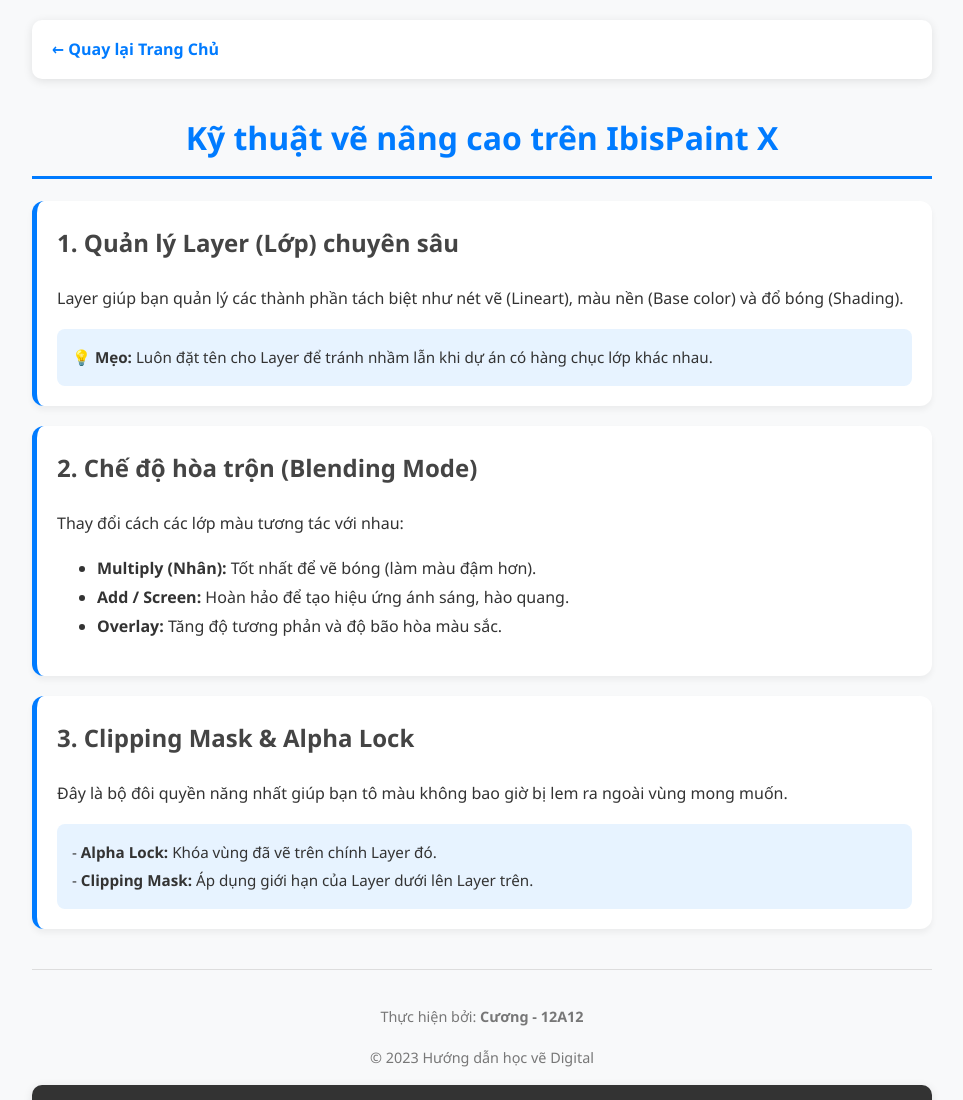
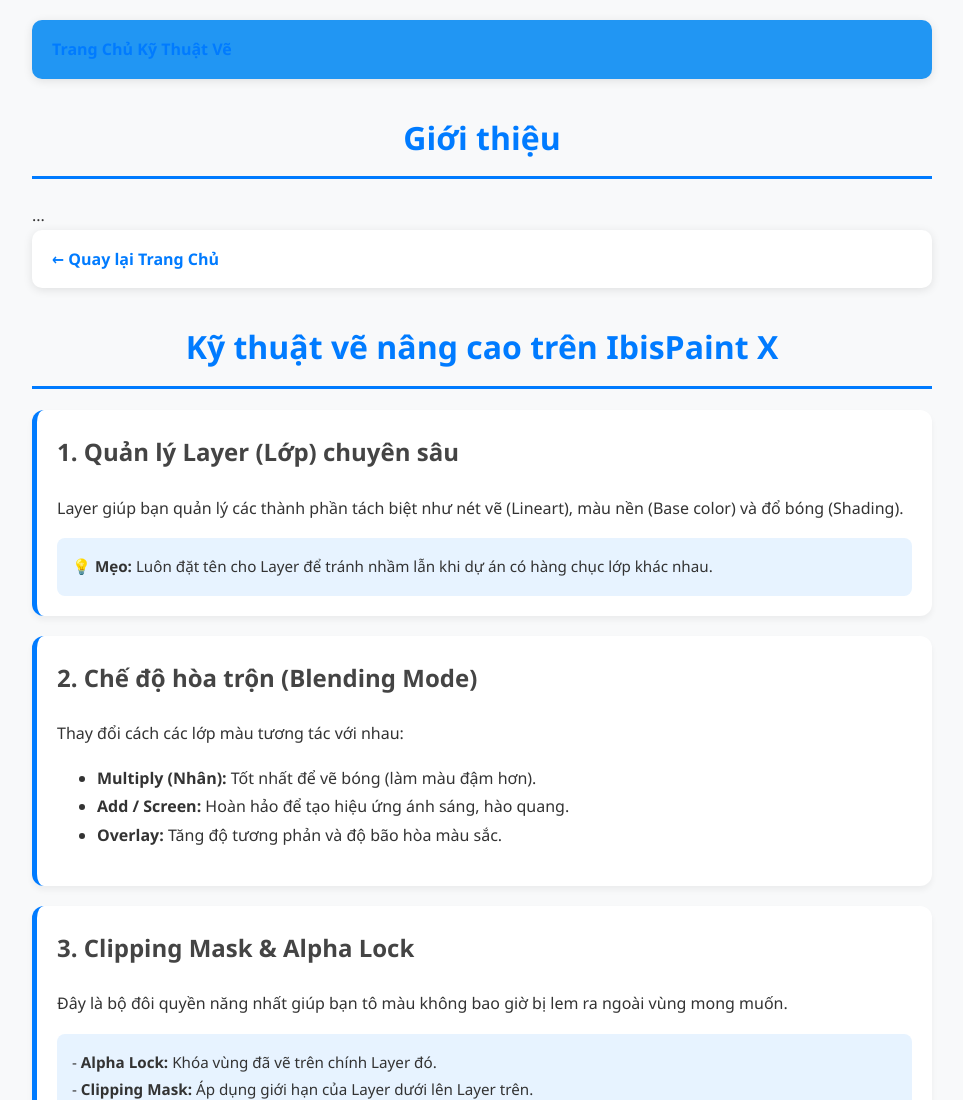
Before and after one commit to cac984819-create/b-t-u-t-con-s-0, a plain HTML site: page ky-thuat.html in a window 1280 px wide. Shown: the top 1100 px of the page, without its empty margins (158-1121 px from the left). Drawn offline with Linux system fonts and the light colour scheme.

Commit message:
Update ky-thuat.html

```diff
--- a/ky-thuat.html
+++ b/ky-thuat.html
@@ -87,6 +87,24 @@
     </style>
 </head>
 <body>
+    <!DOCTYPE html>
+<html>
+<head>
+    </head>
+<body>
+
+    <nav style="background: #2196F3; ...">
+        <a href="index.html">Trang Chủ</a>
+        <a href="ky-thuat.html">Kỹ Thuật Vẽ</a>
+    </nav>
+
+    <div class="container">
+        <h1>Giới thiệu</h1>
+        ...
+    </div>
+
+</body>
+</html>
     <nav>
         <a href="index.html">← Quay lại Trang Chủ</a>
     </nav>
```
